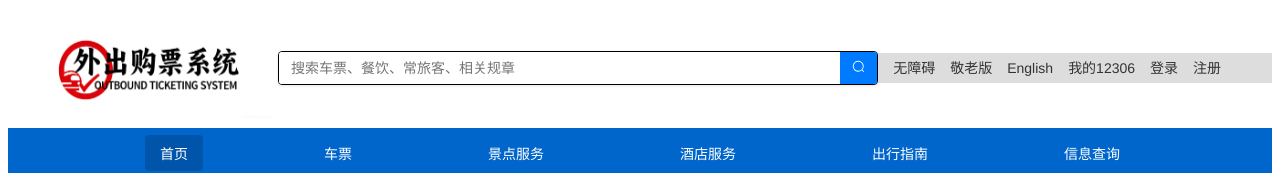
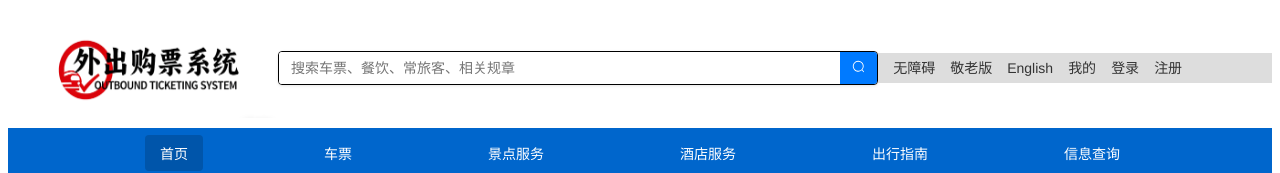
Before and after one commit to zheng0456/ticketing_system, a Vue app: page /index in a window 1280 px wide. Shown: the top 173 px of the page. Built offline with nearby package versions, Linux system fonts and the light colour scheme.

Commit message:
feat(header): 更新导航链接文本
- 将"我的12306"链接文本简化为"我的"
- 保持原有功能和样式不变
- 确保响应式布局中的显示效果正常

```diff
--- a/src/components/index/Header.vue
+++ b/src/components/index/Header.vue
@@ -13,7 +13,7 @@
         <a href="#" class="link">无障碍</a>
         <a href="#" class="link">敬老版</a>
         <a href="#" class="link">English</a>
-        <a href="#" class="link">我的12306</a>
+        <a href="#" class="link">我的</a>
         <a href="#" class="link" @click.prevent="goToLogin">登录</a>
         <a href="#" class="link" @click.prevent="goToLogin">注册</a>
       </div>
```
